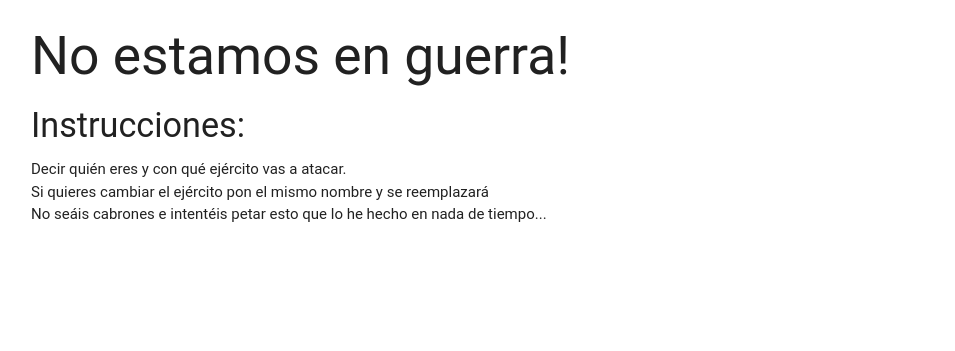
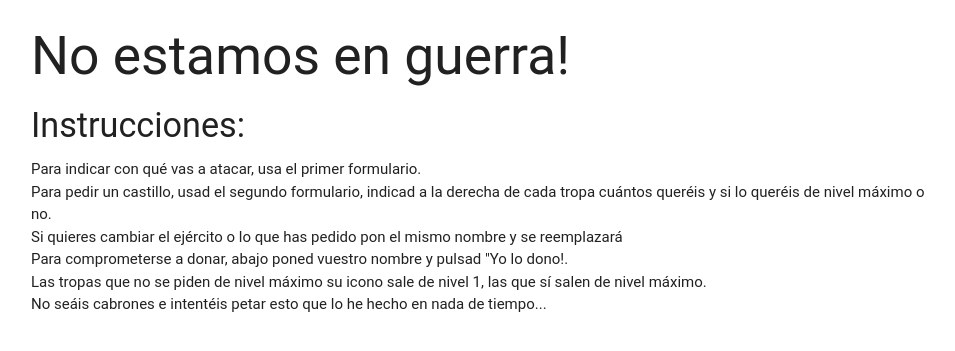
Before and after one commit to potray/CoCClanManager, a Django app: template templates/index.html in a window 1280 px wide. Shown: the top 351 px of the page, without its empty margins (161-1116 px from the left). Run offline with Django 3.2, Linux system fonts and the light colour scheme; the template is opened without the code that fills it, so the values that code supplies are empty; some libraries are stand-ins or nearby versions; some web fonts are replaced.

Commit message:
Changed instructions

```diff
--- a/templates/index.html
+++ b/templates/index.html
@@ -449,8 +449,11 @@
         <h2>No estamos en guerra!</h2>
 
         <div><h4>Instrucciones:</h4>
-            Decir quién eres y con qué ejército vas a atacar.<br>
-            Si quieres cambiar el ejército pon el mismo nombre y se reemplazará<br>
+            Para indicar con qué vas a atacar, usa el primer formulario.<br>
+            Para pedir un castillo, usad el segundo formulario, indicad a la derecha de cada tropa cuántos queréis y si lo queréis de nivel máximo o no.<br>
+            Si quieres cambiar el ejército o lo que has pedido pon el mismo nombre y se reemplazará<br>
+            Para comprometerse a donar, abajo poned vuestro nombre y pulsad "Yo lo dono!.<br>
+            Las tropas que no se piden de nivel máximo su icono sale de nivel 1, las que sí salen de nivel máximo.<br>
             No seáis cabrones e intentéis petar esto que lo he hecho en nada de tiempo...
         </div>
         <br><br>
```
